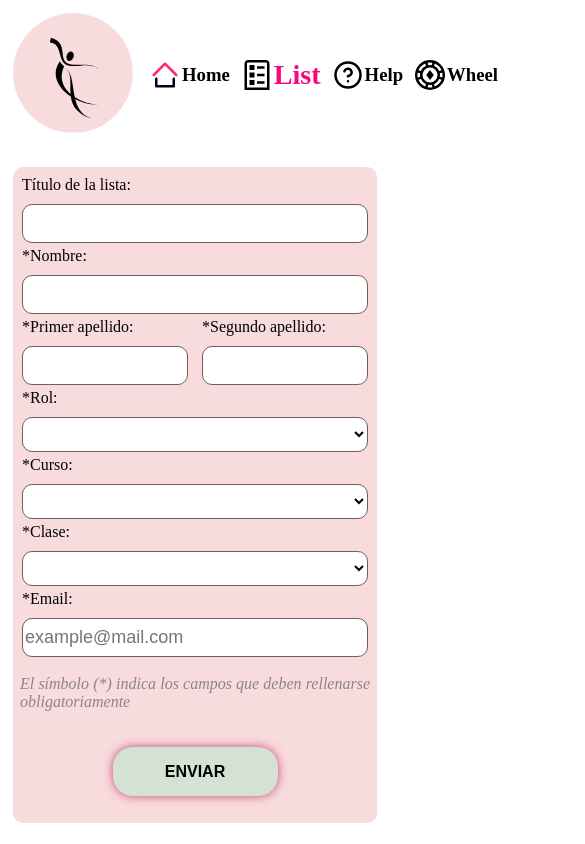
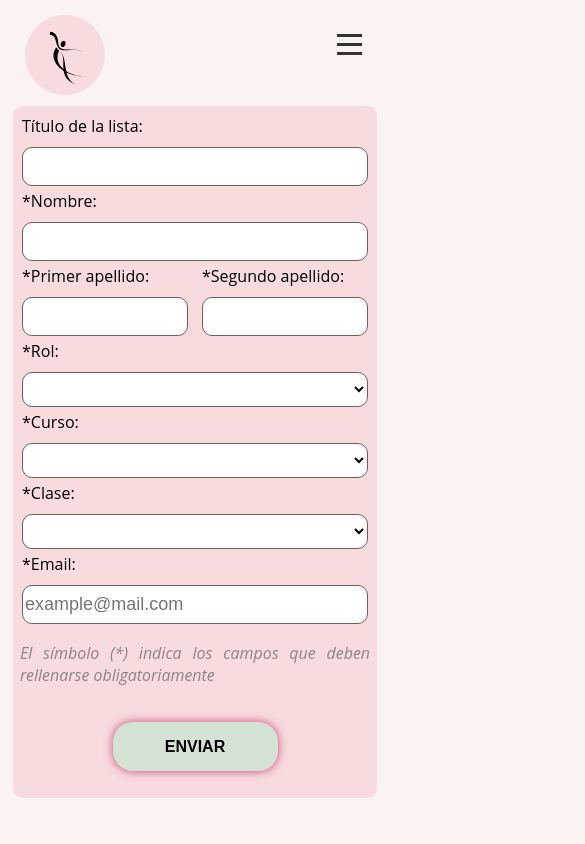
Before and after one commit to Analucena53/PROJECT-4-WheelOfSchool, a React (Vite) app: page /list in a window 390 px wide. Shown: the top 844 px of the page, 585 px wide, since content can reach past the window. Built offline with nearby package versions, Linux system fonts and the light colour scheme; data requests are answered from the project's data file.

Commit message:
rama help complete

```diff
--- /dev/null
+++ b/src/View/HelpView.jsx
@@ -0,0 +1,14 @@
+import React from 'react';
+import Navbar from "../components/NavBar/NavBar"
+import Gif from "../components/Gif/gif"
+
+function HelpView(){
+    return(
+        <>
+        <Navbar />
+        <Gif/>
+        </>
+    )
+}
+
+export default HelpView;
--- a/src/components/App.jsx
+++ b/src/components/App.jsx
@@ -2,6 +2,7 @@ import { Routes, Route, } from 'react-router-dom';
 import LoginView from '../View/LoginView';
 import HomePageView from '../View/HomePageView';
 import ListView from '../View/ListView';
+import HelpView from '../View/HelpView';
 import WheelView from '../View/WheelView';
 
 function App () {
@@ -12,6 +13,7 @@ function App () {
                 <Route path = "/" element = {< LoginView/>}/>
                 <Route path = "/home" element = {<HomePageView/>} />
                 <Route path = "/list" element = {<ListView/>} />
+                <Route path = "/help" element = {<HelpView/>} />
                 <Route path = "/wheel" element = {< WheelView/>} />
             </Routes>
         </div>
--- /dev/null
+++ b/src/components/Gif/gif.css
@@ -0,0 +1,34 @@
+
+body{
+    background-color: #FAF3F0;
+    font-family:'Open Sans', sans-serif;
+}
+
+.gif-container, .img-lola {
+    text-align: center;
+    padding-top: 20px;
+    padding-bottom: 20px;
+}
+
+.img-lola{ border-radius: 120px;}
+
+.ul-lola{
+    margin-right:30px;
+    list-style: none;
+}
+
+strong{ color:#fa0780 ;}
+
+.text-lola, .email-lola, .tlf-lola{ font-size: 20px;}
+
+
+@media screen and (max-width: 515px) {
+    .img-lola{
+        width: 300px;
+        height: 200px;
+    }
+}
+
+@media screen and (max-width: 970px){
+    h2{padding: 30px;}
+}
--- /dev/null
+++ b/src/components/Gif/gif.jsx
@@ -0,0 +1,24 @@
+import React from 'react';
+import './gif.css';
+
+function GifComponent() {
+    return (
+        <div className='gif-container'>
+            <h1 className='error-tittle'>Oops! <strong>Error 404</strong> </h1>
+            <h2 className='error-subtittle'>Lola no está disponible ahora mismo para ayudarte..</h2>
+            <img className='img-lola'
+                src="https://i.pinimg.com/originals/59/8d/d6/598dd63391af04d400dff70172d6e396.gif"
+                alt="Lola Flores,pena penita pena"
+                width="500"
+                height="400"
+            />
+            <h2 className='text-lola'>Usa la pedagogía activa y si ves que sigues necesitando ayuda entonces contacta con la academia a través de:</h2>
+            <ul className='ul-lola'>
+                <li className='email-lola'><strong>Email:</strong> academialolaflores@gmail.com </li>
+                <li className='tlf-lola'><strong>Tlf:</strong> 655 788 900</li>
+            </ul>
+        </div>
+    );
+}
+
+export default GifComponent;
--- a/src/components/Login/Login.jsx
+++ b/src/components/Login/Login.jsx
@@ -9,7 +9,6 @@ function Login() {
         <button>
             <Link to= "/home">Home</Link>
         </button>
-
         </>
     )
 }
--- a/src/components/NavBar/NavBar.css
+++ b/src/components/NavBar/NavBar.css
@@ -1,6 +1,9 @@
 nav {
+    font-family: 'Open Sans', sans-serif;
+    background-color: #FAF3F0;
     display: flex;
     justify-content: space-between;
+    align-items: center;
     margin-bottom: 20px;
 }
 
@@ -15,9 +18,11 @@ nav {
 }
 
 #logo {
-    width: 120px;
-    height: auto;
-    margin: 5px;
+    width: 90px;
+    height: 90px;
+    position: absolute;
+    left: 50px;
+    top: 20px;
     transition: transform 0.5s ease-in-out;
 }
 
@@ -42,12 +47,116 @@ a {
     transition: color 0.3s, font-size 0.3s;
 }
 
-.link:hover {
+.burger {
+    padding: 20px;
+}
+
+.link:hover, .active {
     color: #fa0780;
     font-size: 24px;
 }
 
-.active{
-    color: #fa0780;
-    font-size: 24px;
+.menuOpen .link:not(.active):hover  {
+    color: none;
+    font-size: 20px;
 }
+
+@media screen and (max-width: 520px) {
+
+    .navBar {
+        display: flex;
+        flex-direction: row-reverse;
+    }
+
+    .overlay {
+        display: none;
+        /* Ocultar inicialmente el fondo de superposición */
+        position: fixed;
+        top: 0;
+        left: 0;
+        width: 100%;
+        height: 100%;
+        background-color: rgba(0, 0, 0, 0.3);
+        /* Fondo semi-transparente */
+        transition: opacity 0.5s ease;
+        /* Transición de opacidad */
+    }
+
+    .iconHolder {
+        display: none;
+        flex-direction: column;
+        align-items: center;
+        margin-top: 10px;
+        transition: max-height 0.5s ease;
+        position: fixed;
+        top: 60px;
+        background-color: #F8DBDC;
+        border-radius: 20px;
+        width: 150px;
+        z-index: 2;
+    }
+
+    .link {
+        font-size: 20px;
+    }
+
+
+    .menuOpen .iconHolder {
+        display: flex;
+        /* Mostrar iconHolder cuando el menú está abierto */
+
+    }
+
+    .menuOpen .overlay {
+        display: block;
+        /* Mostrar el fondo de superposición cuando el menú está abierto */
+    }
+
+    #logo {
+        width: 80px;
+        height: 80px;
+        top: 10px;
+        left: 20px;
+    }
+
+    .icon {
+        width: 24px;
+    }
+
+
+    .burger {
+        display: block;
+        cursor: pointer;
+    }
+
+    .bar {
+        width: 25px;
+        height: 3px;
+        background-color: #333;
+        margin: 6px 0;
+        transition: 0.4s;
+    }
+
+    .menuOpen .bar:nth-child(1) {
+        transform: rotate(-45deg) translate(-6px, 7px);
+        background-color: #fa0780;
+    }
+
+    .menuOpen .bar:nth-child(2) {
+        opacity: 0;
+        background-color: #fa0780;
+    }
+
+    .menuOpen .bar:nth-child(3) {
+        transform: rotate(45deg) translate(-5px, -7px);
+        background-color: #fa0780;
+    }
+
+
+}
+
+@media screen and (max-width: 580px) {
+    #logo {
+        left: 20px;
+    }
+}
--- a/src/components/NavBar/NavBar.jsx
+++ b/src/components/NavBar/NavBar.jsx
@@ -1,15 +1,29 @@
-import { Link, NavLink } from 'react-router-dom'
+import React, { useState } from 'react';
+import { NavLink } from 'react-router-dom';
+import './navbar.css';
 
-import './navbar.css'
+
 function NavBar() {
+  const [menuOpen, setMenuOpen] = useState(false);
+
+  const toggleMenu = () => {
+    setMenuOpen(!menuOpen);
+  };
 
   return (
     <>
-      <nav className="navBar">
+      <nav className={`navBar ${menuOpen ? 'menuOpen' : ''}`}>
+        <div className="burger" onClick={toggleMenu}>
+          <div className="bar"></div>
+          <div className="bar"></div>
+          <div className="bar"></div>
+        </div>
+
         <NavLink to="/home">
           <img className="link" id="logo" src="images/logo.svg" alt="logo" />
         </NavLink>
 
+        <div className="overlay" onClick={toggleMenu}></div> {/* Nuevo overlay aquí */}
 
         <div className="iconHolder">
 
@@ -27,7 +41,7 @@ function NavBar() {
             </div>
           </NavLink>
 
-          <NavLink to="/">
+          <NavLink to="/help">
             <div className="helpIcon link">
               <img className="icon" src="images/help-circle-svgrepo-com.svg" alt="icon-help" />
               <h3>Help</h3>
```
Lines whose indentation alone changed are shown as unchanged.
